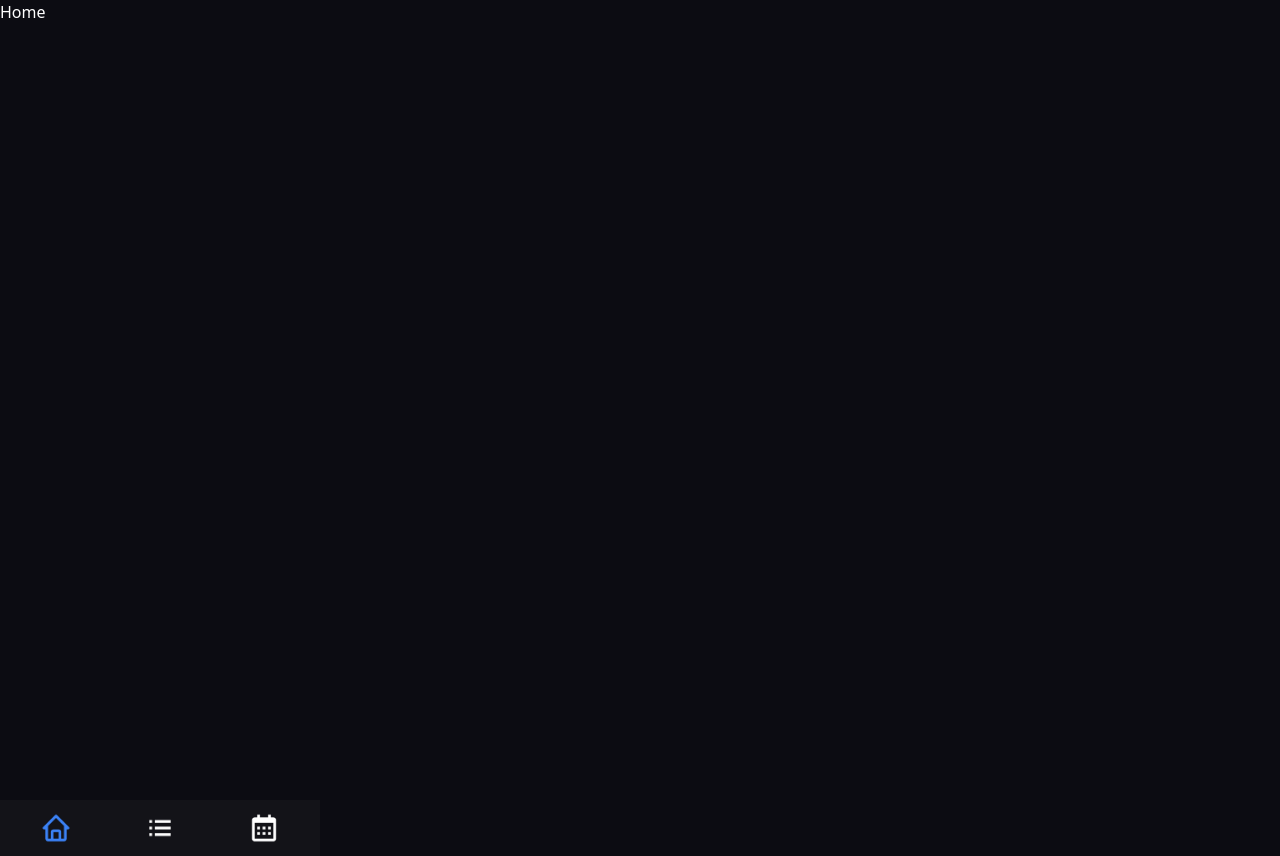
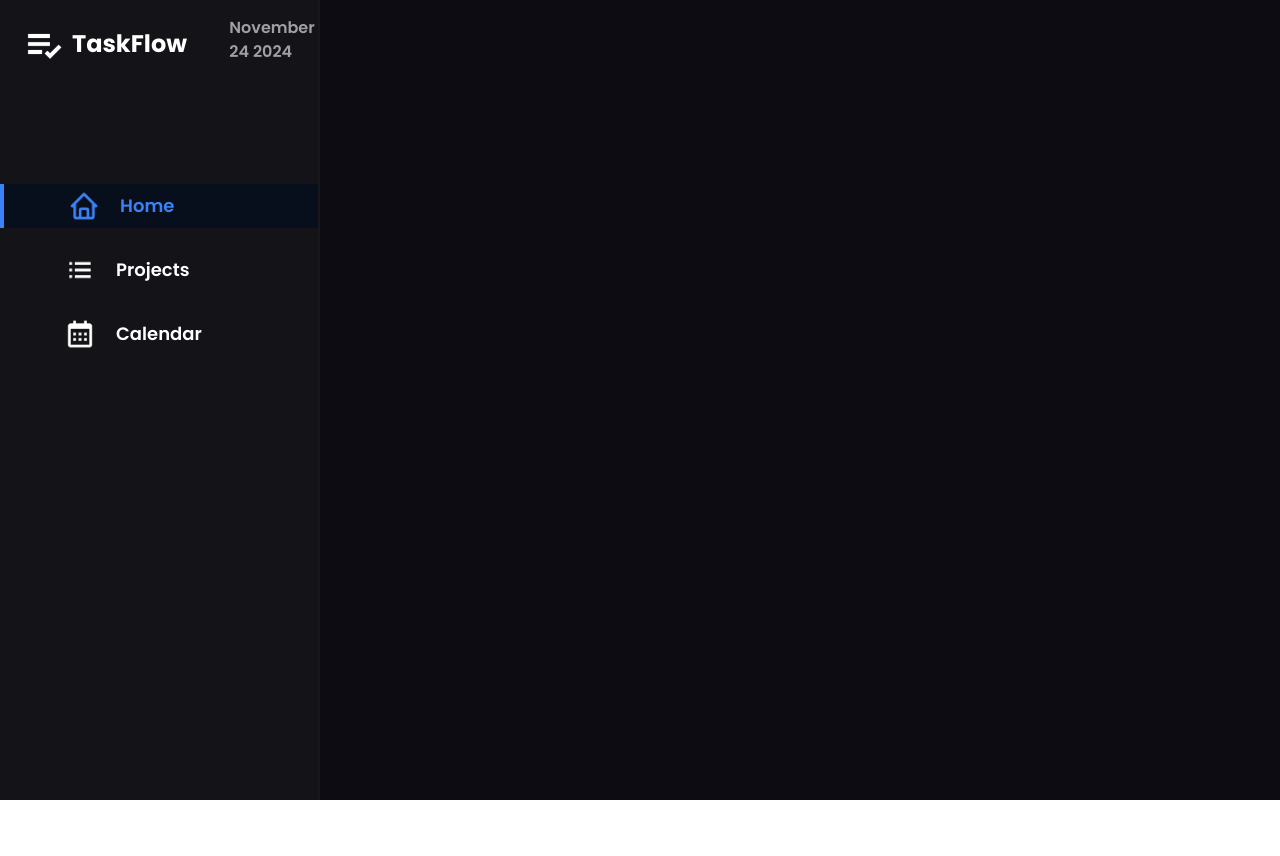
Before and after one commit to N4EXM/project_management_app, a React (Vite) app: page /Home in a window 1280 px wide. After the commit the page ends 800 px from the top, so only its background shows below. Built offline with nearby package versions, Linux system fonts and the light colour scheme.

Commit message:
navbar fixed

```diff
--- a/src/App.jsx
+++ b/src/App.jsx
@@ -1,11 +1,9 @@
 import { useState } from 'react'
 import { BrowserRouter, Route, Routes, Navigate } from 'react-router-dom'
-import Navbar from './components/Navbar'
-import Home from './pages/Home'
+  import Home from './pages/Home'
 import Projects from './pages/Projects'
 import Settings from './pages/Settings'
 import Calendar from './pages/Calendar'
-
 
 function App() {
   const [count, setCount] = useState(0)
@@ -13,7 +11,7 @@ function App() {
   return (
     <>
 
-      <div className='relative w-full h-full bg-background text-textColor'>
+      <div className='relative w-full h-full min-h-screen font-poppins bg-background text-textColor'>
         <BrowserRouter>
           <Routes>
             <Route path="/" element={<Navigate to='/Home'/>} />
@@ -22,7 +20,6 @@ function App() {
             <Route path='/Settings' element={<Settings/>}></Route>
             <Route path='/Calendar' element={<Calendar/>}></Route>
           </Routes>
-          <Navbar />
         </BrowserRouter>
       </div>
     </>
--- a/src/components/Navbar.jsx
+++ b/src/components/Navbar.jsx
@@ -6,6 +6,7 @@ import CalendarIcon from '../assets//CalendarIcon.png'
 import CalendarActiveIcon from '../assets/CalendarActiveIcon.png'
 import ProjectsIcon from '../assets/ProjectsIcon.png'
 import ProjectsActiveIcon from '../assets/ProjectsActiveIcon.png'
+import logoIcon from '../assets/LogoIcon.png'
 
 const Navbar = () => {
   const location = useLocation()
@@ -24,11 +25,18 @@ const Navbar = () => {
   }
 
   return (
-    <div className='absolute bottom-0 left-0 flex flex-row items-center justify-around w-full h-full p-1 bg-secondaryBackground lg:w-80 lg:static lg:top-0 '>
+    <div className='absolute bottom-0 left-0 w-full lg:w-80 lg:h-full h-max bg-secondaryBackground lg:flex lg:flex-col lg:items-start lg:col-span-2 lg:row-span-12 lg:justify-start lg:gap-24 lg:static lg:border-r-2 lg:border-r-zinc-900'>
+
+      <div className='flex-row items-center justify-start hidden w-full gap-1 p-5 h-max lg:flex'>
+        <img className='w-12 h-12' src={logoIcon}/>
+        <h1 className='text-2xl font-bold'>TaskFlow</h1>
+      </div>
+
+      <div className='flex flex-row items-center justify-around p-1 lg:p-0 lg:flex-col lg:w-full lg:gap-5'>
       {navLinks.map((link) => (
         <a
           onClick={() => handleNavigate(link.Name)}
-          className='p-2'
+          className={`lg:px-2 p-2 lg:p-1.5 lg:pl-16 cursor-pointer lg:w-full lg:flex lg:flex-row lg:gap-5 lg:items-center lg:justify-start ${currentPath === link.Name ? 'lg:border-l-4 lg:border-l-darkblue lg:bg-[#080F1C]' : ''}`}
           key={link.index}
         >
           <img
@@ -36,9 +44,12 @@ const Navbar = () => {
             src={currentPath === link.Name ? link.ActiveIcon : link.Icon}
             alt={link.Name}
           />
+          <p className={`hidden text-lg font-semibold lg:block ${currentPath === link.Name ? 'text-darkblue' : ''}`}>{link.Name}</p>
         </a>
       ))}
+      </div>
     </div>
+
   )
 }
 
--- /dev/null
+++ b/src/components/infoCard.jsx
@@ -0,0 +1,9 @@
+import React from 'react'
+
+const infoCard = () => {
+  return (
+    <div>infoCard</div>
+  )
+}
+
+export default infoCard
--- a/src/pages/Calendar.jsx
+++ b/src/pages/Calendar.jsx
@@ -1,8 +1,12 @@
 import React from 'react'
+import Navbar from '../components/Navbar'
 
 const Calendar = () => {
   return (
-    <div className='flex flex-col items-start justify-start w-full min-h-screen bg-background'>Calendar</div>
+    <div className='h-full lg:grid lg:grid-cols-12 lg:grid-rows-12 lg:min-h-screen'>
+      <Navbar />
+
+    </div>
   )
 }
 
--- a/src/pages/Home.jsx
+++ b/src/pages/Home.jsx
@@ -1,9 +1,29 @@
 import React from 'react'
+import Navbar from '../components/Navbar'
+import PlusIcon from '../assets/PlusIcon.png'
+import CogIcon from '../assets/CogIcon.png'
 
 const Home = () => {
   return (
-    <div className='flex flex-col items-start justify-start w-full h-full min-h-screen bg-background'>
-      Home
+    <div className='h-full lg:grid lg:grid-cols-12 lg:grid-rows-12 lg:h-screen'>
+      <Navbar />
+      <div className='flex flex-col items-start justify-start gap-3 '>
+
+        <div className='flex flex-row items-center justify-between w-full p-4 lg:col-end-12 lg:row-start-1 lg:row-end-12 lg:col-start-3 '>
+          <h1 className='text-base font-semibold opacity-60'>November 24 2024</h1>
+          <div className='flex flex-row items-center justify-center gap-3'>
+            <button>
+              <img className='w-8 h-8' src={PlusIcon} alt="Plus Icon" />
+            </button>
+            <button>
+              <img className='w-7 h-7' src={CogIcon} alt="cog Icon" />
+            </button>
+          </div>
+        </div>
+
+      </div>
+
+
     </div>
   )
 }
--- a/src/pages/Projects.jsx
+++ b/src/pages/Projects.jsx
@@ -1,8 +1,12 @@
 import React from 'react'
+import Navbar from '../components/Navbar'
 
 const Projects = () => {
   return (
-    <div className='flex flex-col items-start justify-start w-full min-h-screen bg-background'>Projects</div>
+    <div className='h-full lg:grid lg:grid-cols-12 lg:min-h-screen lg:grid-rows-12'>
+      <Navbar />
+
+    </div>
   )
 }
 
--- a/src/pages/Settings.jsx
+++ b/src/pages/Settings.jsx
@@ -1,8 +1,12 @@
 import React from 'react'
+import Navbar from '../components/Navbar'
 
 const Settings = () => {
   return (
-    <div className='flex flex-col items-start justify-start w-full min-h-screen bg-background'>Settings</div>
+    <div className='h-full lg:grid lg:grid-cols-12 lg:grid-rows-12 lg:min-h-screen'>
+      <Navbar />
+
+    </div>
   )
 }
 
--- a/tailwind.config.js
+++ b/tailwind.config.js
@@ -15,7 +15,7 @@ export default {
         textColor: '#FFFFFF',
         darkText: '#A2A2A2',
         lightblue: '#38BDF8',
-        darkblue: '3B82F6',
+        darkblue: '#3B82F6',
         lightpurple: 'A855F7',
         darkpurple: '#8B5CF6',
         lightgreen: '#4ADE80',
```
